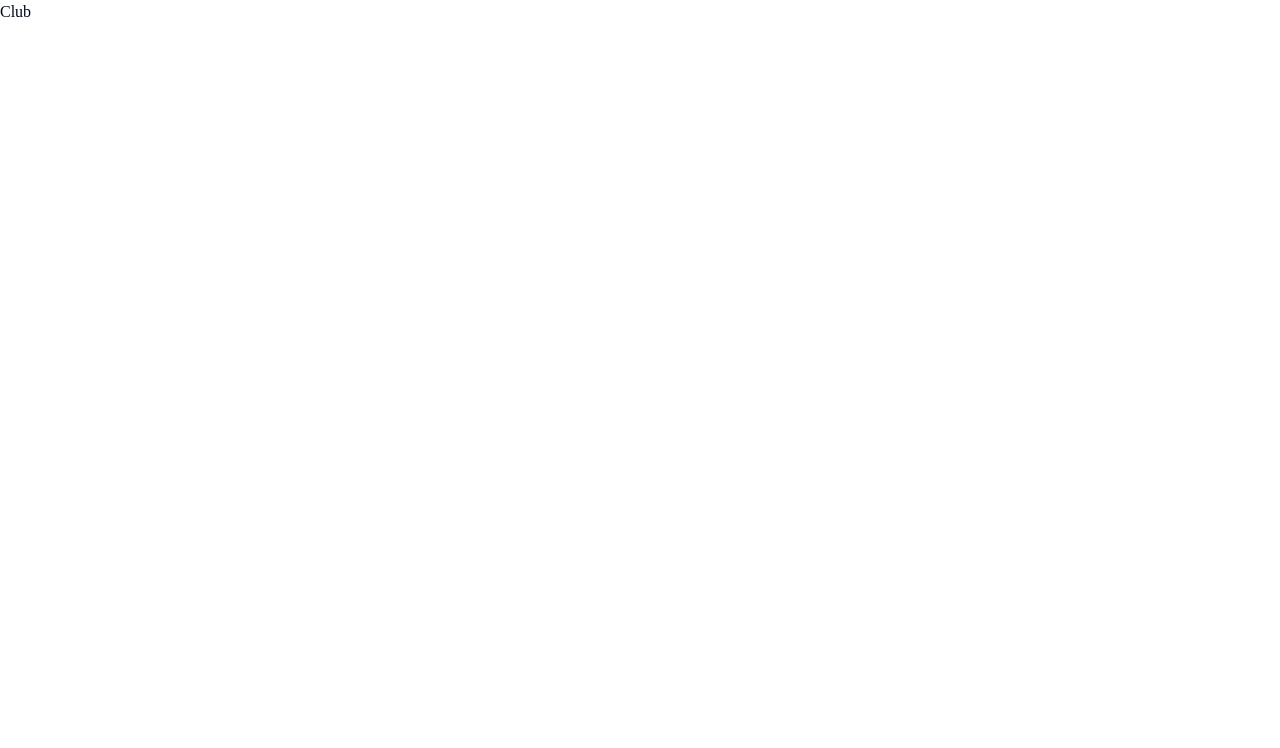
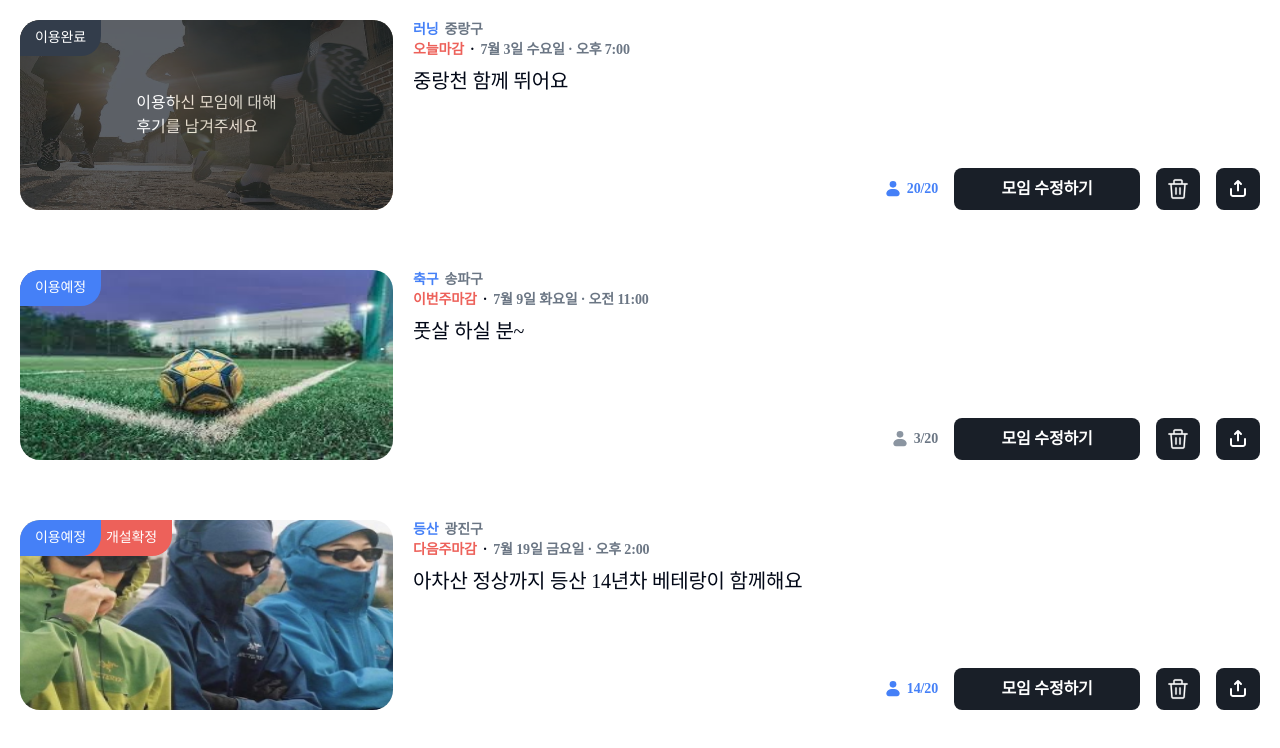
Before and after one commit to codeit-team2/FE, a Next.js app: page /my/club in a window 1280 px wide. Shown: the top 748 px of the page. Built offline with nearby package versions, Linux system fonts and the light colour scheme; a web font is replaced by a local one.

Commit message:
feat: 마이페이지 디자인

```diff
--- a/src/components/My/MyCard/index.tsx
+++ b/src/components/My/MyCard/index.tsx
@@ -52,13 +52,33 @@ export default function MyCard({ data, type = 'default' }: Props) {
       </div>
       <div className="flex grow flex-col justify-between">
         <Description data={data} />
-
+        {type === 'review' && (
           <div className="flex flex-row justify-end gap-16">
             <Button className="w-186" variant={'secondary'}>
               후기 수정하기
             </Button>
+            <Button variant={'secondary'}>
+              <Image src="/icons/ic-delete.svg" alt="delete" width={24} height={24} />
+            </Button>
           </div>
+        )}
 
+        {type === 'club' && (
+          <div className="flex flex-row justify-end gap-16">
+            <Person data={data} />
+            <Button className="w-186" variant={'secondary'}>
+              모임 수정하기
+            </Button>
+            <Button variant={'secondary'}>
+              <Image src="/icons/ic-delete.svg" alt="delete" width={24} height={24} />
+            </Button>
+            <Button variant={'secondary'}>
+              <Image src="/icons/ic-share.svg" alt="share" width={24} height={24} />
+            </Button>
+          </div>
+        )}
+
+        {type === 'default' && (
           <div className="flex flex-row justify-end gap-16">
             <Person data={data} />
             {isDateBeforeToday ? (
@@ -71,6 +91,7 @@ export default function MyCard({ data, type = 'default' }: Props) {
               </Button>
             )}
           </div>
+        )}
       </div>
     </div>
   );
--- a/src/pages/my/club.tsx
+++ b/src/pages/my/club.tsx
@@ -1,5 +1,22 @@
+import Test from '@/components/Card/testData';
+import MyCard from '@/components/My/MyCard';
+import NotCard from '@/components/NotCard';
 import React from 'react';
 
 export default function Club() {
-  return <div>Club</div>;
+  const TESTS = Test;
+  return (
+    <div className="flex flex-col gap-20 pb-50">
+      {/* 내가 만든 모임만 뜨도록 데이터 수정 필요 */}
+      {TESTS ? (
+        <>
+          {Test.map((data, index) => (
+            <MyCard type="club" key={index} data={data} />
+          ))}
+        </>
+      ) : (
+        <NotCard />
+      )}
+    </div>
+  );
 }
```
Also changed, not shown: public/icons/ic-delete.svg (added), public/icons/ic-share.svg. Lines whose indentation alone changed are shown as unchanged.
